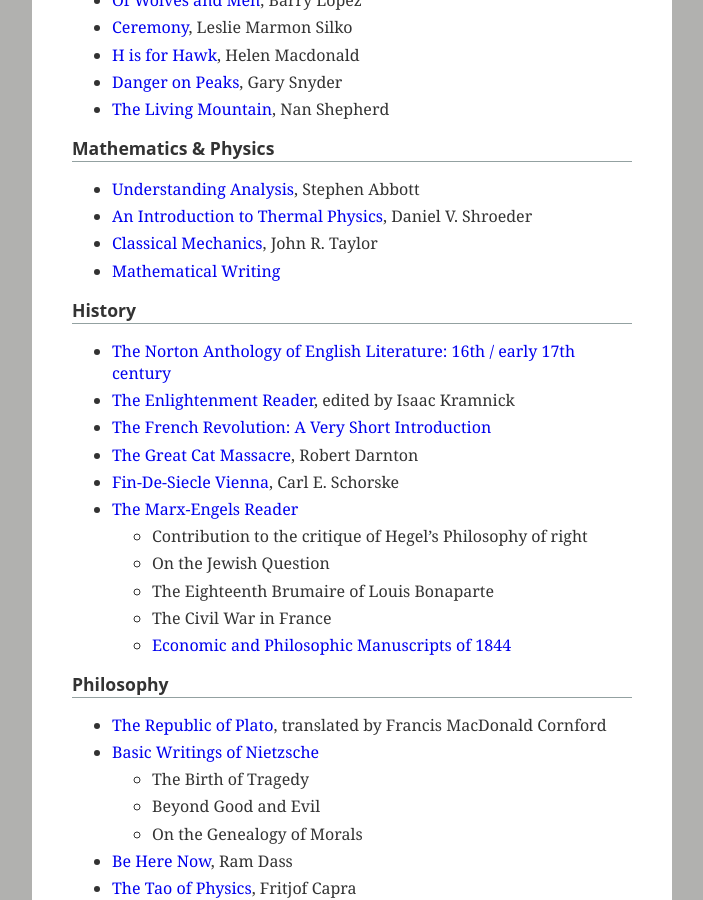
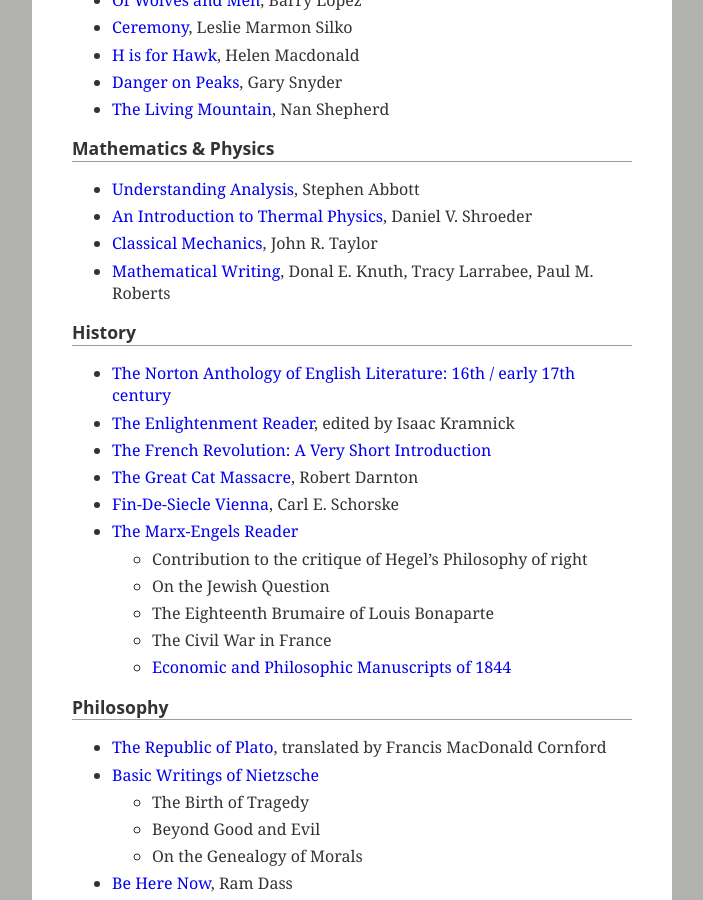
Before and after one commit to coltongrainger/blog, a Jekyll site: the page built from _posts/2017-12-27-reading.md, in a window 1280 px wide and 900 px high, scrolled down 370 px. Shown: the whole window, without its empty margins (288-991 px from the left). Built offline with Jekyll 4.4.1, drawn with Linux system fonts in a browser that asks for light colours; our own code applies the rules of GitHub Pages for plain Markdown files.

Commit message:
knuth named.

```diff
--- a/_posts/2017-12-27-reading.md
+++ b/_posts/2017-12-27-reading.md
@@ -22,7 +22,7 @@ I cleaned out my undergrad bookshelf. Here's a recommended reading list. (I can'
 - [Understanding Analysis](http://www.springer.com/us/book/9781493927111), Stephen Abbott
 - [An Introduction to Thermal Physics](http://physics.weber.edu/thermal/overview.html), Daniel V. Shroeder
 - [Classical Mechanics](https://archive.org/details/JohnTaylorClassicalMechanics), John R. Taylor
-- [Mathematical Writing](http://jmlr.csail.mit.edu/reviewing-papers/knuth_mathematical_writing.pdf)
+- [Mathematical Writing](http://jmlr.csail.mit.edu/reviewing-papers/knuth_mathematical_writing.pdf), Donal E. Knuth, Tracy Larrabee, Paul M. Roberts
 
 ## History
 
```
